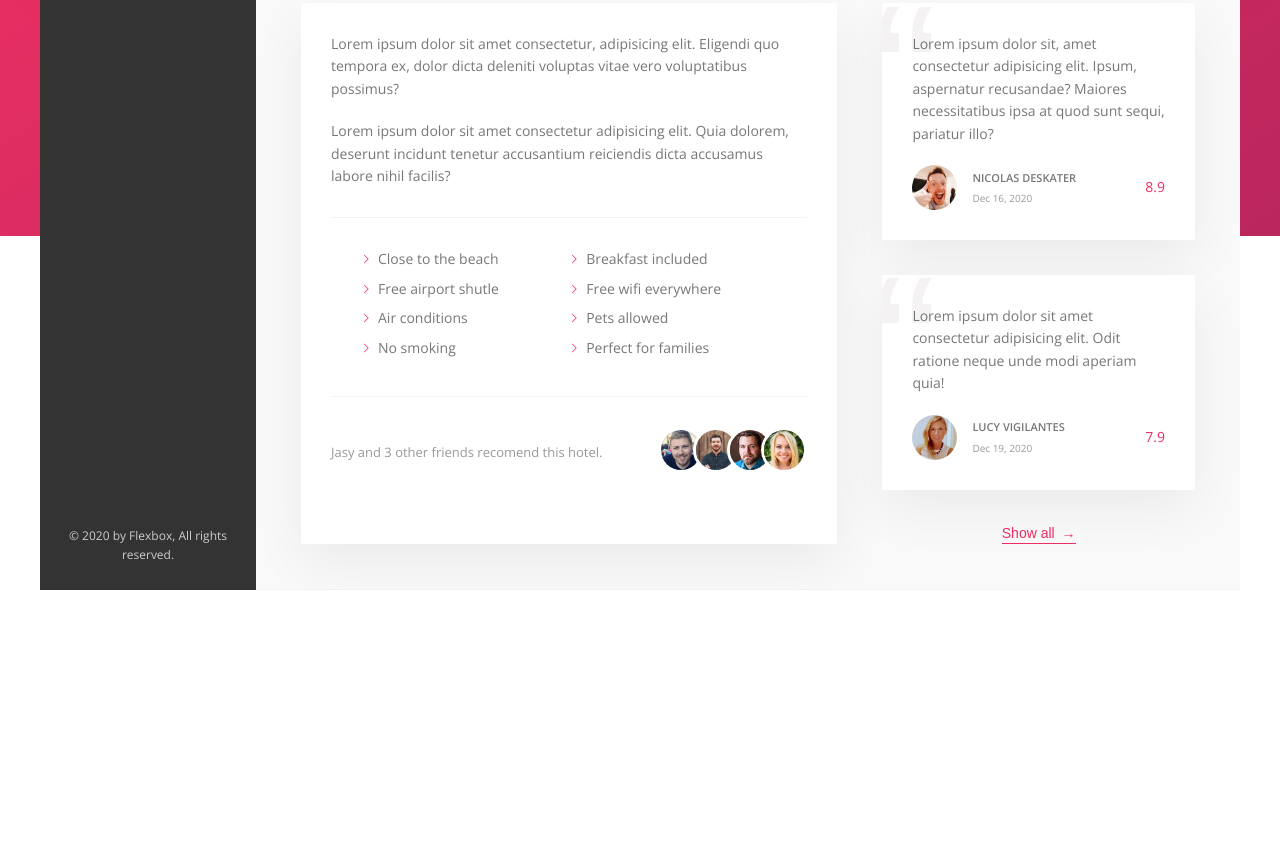
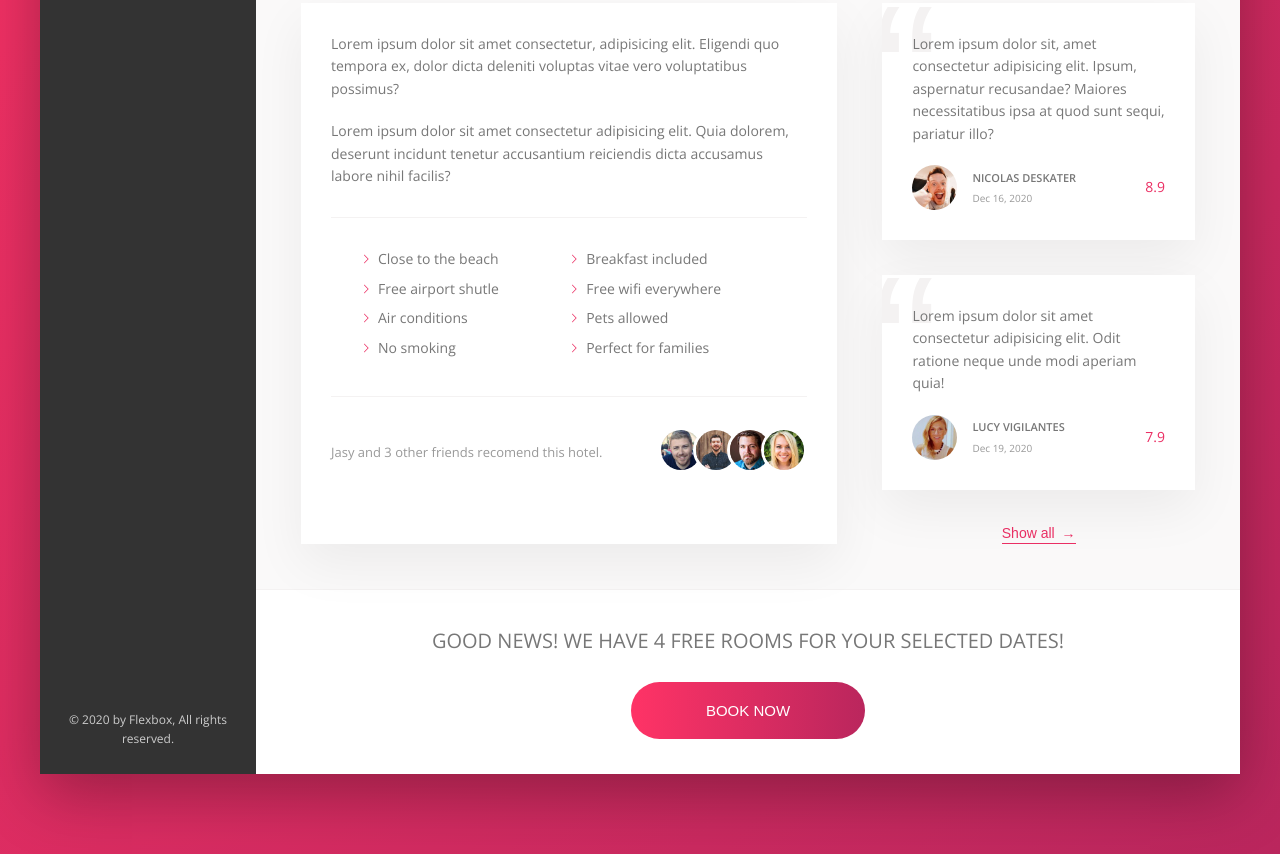
Before and after one commit to ionpdev/flexbox-project, a website: page index.html in a window 1280 px wide. Shown: the part 644-1498 px from the top of the page. Before the commit the page ends 1234 px from the top, so only its background shows below. Drawn offline with nearby package versions, Linux system fonts and the light colour scheme; files that its build step writes are made by us from their sources.

Commit message:
cta section

```diff
--- a/index.html
+++ b/index.html
@@ -223,6 +223,16 @@
               </figure>
               <button class="btn-inline">Show all <span>&rarr;</span></button>
             </div>
+
+          </div>
+          <div class="cta">
+            <h2 class="cta__book-now">
+              Good news! We have 4 free rooms for your selected dates!
+            </h2>
+            <button class="btn">
+              <span class="btn__visible">Book Now</span>
+              <span class="btn__invisible">Only 4 rooms left!</span>
+            </button>
           </div>
         </main>
       </div>
--- a/sass/_components.scss
+++ b/sass/_components.scss
@@ -438,3 +438,63 @@
     z-index: 1;
   }
 }
+
+// ---------------------------
+// Call to action
+.cta {
+  padding: 3.5rem 0;
+  text-align: center;
+
+  &__book-now {
+    font-size: 2rem;
+    font-weight: 300;
+    text-transform: uppercase;
+    margin-bottom: 2.5rem;
+  }
+ }
+
+ .btn {
+   font-size: 1.5rem;
+   font-weight: 300;
+   text-transform: uppercase;
+   border-radius: 100px;
+   border: none;
+   background-image: linear-gradient(to right, var(--color-primary-light), var(--color-primary-dark));
+   color: #ffffff;
+   position: relative;
+   overflow: hidden;
+   cursor: pointer;
+
+   & > * {
+    display: inline-block;
+    height: 100%;
+    width: 100%;
+    transition: all .2s;
+   }
+
+   &__visible {
+     padding: 2rem 7.5rem;
+   }
+
+   &__invisible {
+     position: absolute;
+     padding: 2rem;
+     left: 0;
+     top: -100%;
+
+   }
+   &:hover {
+    background-image: linear-gradient(to left, var(--color-primary-light), var(--color-primary-dark));
+   }
+   &:hover &__visible {
+    transform: translateY(100%);
+    }
+
+   &:hover &__invisible {
+      top: 0;
+    }
+    &:focus {
+      outline: none;
+      animation: pulsate 1s infinite;
+    }
+ }
--- a/sass/_layout.scss
+++ b/sass/_layout.scss
@@ -3,7 +3,7 @@
   margin: 8rem auto;
   background-color: var(--color-grey-light-2);
   box-shadow: var(--shadow-dark);
-  height: 50rem;
+  // height: 50rem;
 }
 .header {
   height: 7rem;
```
